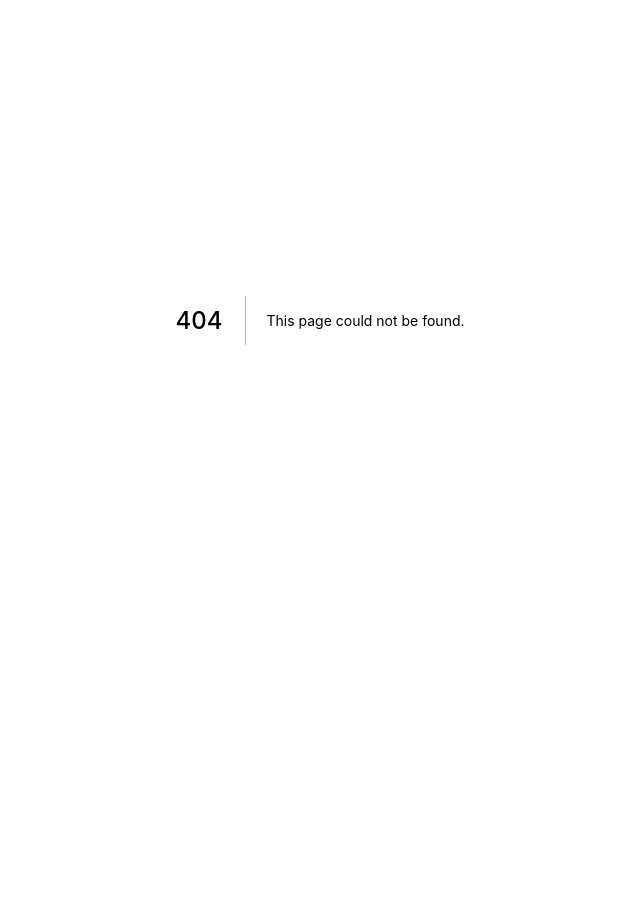
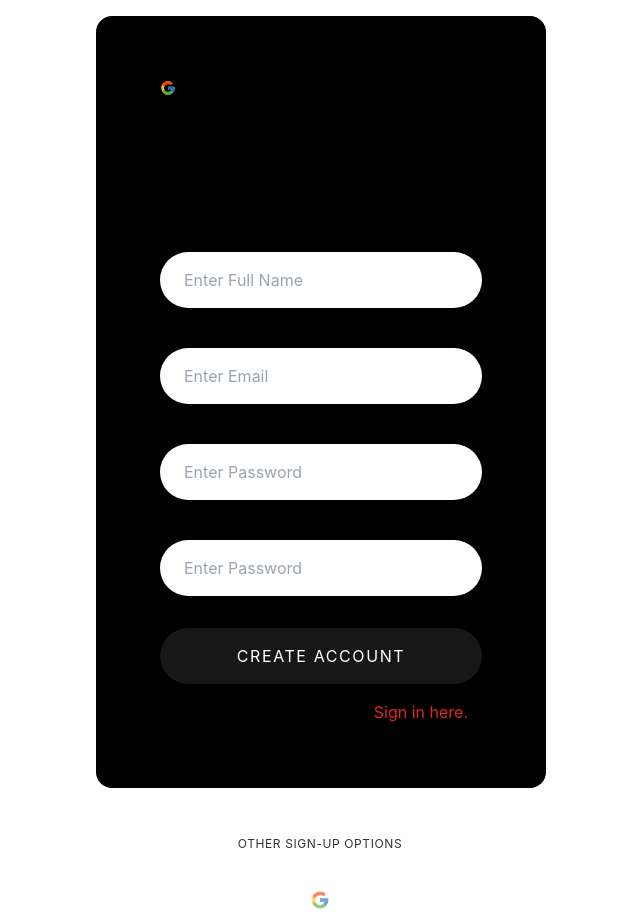
Before and after one commit to Student-Planner/student-planner-web-app, a Next.js app: page /signup in a window 1280 px wide. Before the commit this address had no page. Shown: the part 80-1004 px from the top of the page, without its empty margins (320-960 px from the left). Before the commit the page ends 800 px from the top, so only its background shows below. Built offline with nearby package versions, Linux system fonts and the light colour scheme.

Commit message:
added signup and login pages

```diff
--- a/src/components/TaskItem.tsx
+++ b/src/components/TaskItem.tsx
@@ -1,5 +1,4 @@
 import React from 'react'
-import Task from "@/data/Task";
 import Table from '@mui/material/Table';
 import TableBody from '@mui/material/TableBody';
 import TableCell from '@mui/material/TableCell';
@@ -9,6 +8,7 @@ import TableRow from '@mui/material/TableRow';
 import Paper from '@mui/material/Paper';
 import sampleTasks from '@/data/sampleTasks';
 import styles from '@/styles/Calendar.module.scss'
+import { Task } from '@prisma/client';
 
 
 type Props = {
@@ -23,12 +23,12 @@ function TaskItem({ task }: Props) {
 
             {/* Task content */}
             <div className="pl-2">
-                {task.Title}
+                {task.title}
             </div>
 
             {/* Task Description */}
             <p className="m-2 max-h-4 max-w-full text-xs truncate">
-                {task.Description}
+                {task.description}
             </p>
 
             {/* Tages: Maybe colors to indicate course */}
--- /dev/null
+++ b/src/components/auth/AuthFormTextfield.tsx
@@ -0,0 +1,20 @@
+import React from 'react'
+
+type Props = {
+    fieldName: string;
+    placeholder: string;
+    textfieldType: string;
+}
+
+function AuthFormTextbox({ fieldName, placeholder, textfieldType }: Props) {
+    return (
+        <div className="form-item">
+            <div className='my-1'>
+                <label htmlFor={fieldName.toLowerCase() + "Form"} >{fieldName}</label>
+            </div>
+            <input className='focus:bg-neutral-500 w-full border-none outline-none py-4 px-6 rounded-full transition-colors duration-300' type={textfieldType} placeholder={placeholder} id={fieldName.toLowerCase() + "Form"} required />
+        </div>
+    )
+}
+
+export default AuthFormTextbox
--- /dev/null
+++ b/src/components/auth/LoginModule.tsx
@@ -0,0 +1,57 @@
+import React, { useState } from 'react'
+import UseProviderButton from './LoginProviderButton';
+import { ImFacebook, ImGoogle } from 'react-icons/im'
+import { FcGoogle } from 'react-icons/fc'
+import AuthFormTextbox from './AuthFormTextfield';
+import { classNames } from '../../utils/utils';
+
+type Props = {}
+
+function LoginModule({ }: Props) {
+    const [clickedSubmit, setClickedSubmit] = useState(false);
+
+    function loginUser(e): void {
+        // TODO login the user with credentials and disable submit if everything is valid
+        setClickedSubmit(true);
+    }
+
+    return (
+        <div className="max-w-md mx-auto mt-24">
+            <div className="p-16 relative w-[450px] rounded-2xl before:absolute before:content-none before:bg-white before:opacity-20 before:-rotate-6 before:inset-0 before:rounded-2xl before:z-[-1] bg-black ">
+                <div className="mb-8 text-center">
+                    <FcGoogle />
+                </div>
+                <div className="text-center mb-8">
+                    <h1 className='text-3xl font-semibold mb-2'>Sign In</h1>
+                    <div className='text-xs opacity-80'>Please login to use the platform</div>
+                </div>
+                <form className="flex flex-col gap-2">
+                    <AuthFormTextbox fieldName={'Email'} placeholder={'Enter Email'} textfieldType={'email'} />
+                    <AuthFormTextbox fieldName={'Password'} placeholder={'Enter Password'} textfieldType={'password'} />
+                    <div className="flex items-center justify-between my-2">
+                        <div className="flex items-center">
+                            <input className='focus:bg-white w-4 h-4 mr-1' type="checkbox" id="rememberMeCheckbox" defaultChecked={false} />
+                            <label htmlFor="rememberMeCheckbox">Remember me</label>
+                        </div>
+                        <a className='no-underline hover:underline text-red-600' href="#">I forgot my password!</a>
+                    </div>
+                    <button className={classNames(clickedSubmit ? 'bg-neutral-800 text-gray-400' : 'bg-neutral-900 text-white', 'p-4 text-center uppercase rounded-full tracking-widest transition-all duration-500')} type="submit" onClick={loginUser} disabled={clickedSubmit ? true : false}>Sign In</button>
+                </form>
+                <div className="text-center mt-4">
+                    Don't have an account? <a className='no-underline hover:underline text-red-600' href="#">Create a free account.</a>
+                </div>
+            </div>
+            <div className="flex flex-col gap-6 text-center mt-12">
+                <div className='uppercase opacity-80 tracking-wider text-xs'>Other Sign-In Options</div>
+                <div className="flex items-center justify-center gap-4 uppercase opacity-80">
+
+                    {/* <LoginOptionButton link='#' icon={<ImFacebook className='text-xl' />} /> */}
+                    <UseProviderButton link='#' icon={<FcGoogle className='text-xl' />} />
+
+                </div>
+            </div>
+        </div>
+    )
+}
+
+export default LoginModule
--- /dev/null
+++ b/src/components/auth/LoginProviderButton.tsx
@@ -0,0 +1,19 @@
+import React from 'react'
+
+type Props = {
+    link: string;
+    icon: React.ReactNode;
+}
+
+function UseProviderButton({ link, icon }: Props) {
+    return (
+        <div>
+            <a className='flex items-center justify-center text-black w-12 h-12 bg-white opacity-80 hover:opacity-100 rounded-full transition-colors hover:bg-white hover:scale-110'
+                href={link}>
+                {icon}
+            </a>
+        </div>
+    )
+}
+
+export default UseProviderButton
--- /dev/null
+++ b/src/components/auth/SignupModule.tsx
@@ -0,0 +1,50 @@
+import React, { useState } from 'react'
+import UseProviderButton from './LoginProviderButton';
+import { ImFacebook, ImGoogle } from 'react-icons/im'
+import { FcGoogle } from 'react-icons/fc'
+import AuthFormTextbox from './AuthFormTextfield';
+import { classNames } from '../../utils/utils';
+
+type Props = {}
+
+function SignupModule({ }: Props) {
+    const [clickedSubmit, setClickedSubmit] = useState(false);
+    function signupUser(e): void {
+        // TODO sign up the user with the provided information and disable submit if everything is valid
+        setClickedSubmit(true);
+    }
+
+    return (
+        <div className="max-w-md mx-auto mt-24">
+            <div className="p-16 relative w-[450px] rounded-2xl before:absolute before:content-none before:bg-white before:opacity-20 before:-rotate-6 before:inset-0 before:rounded-2xl before:z-[-1] bg-black ">
+                <div className="mb-8 text-center">
+                    <FcGoogle />
+                </div>
+                <div className="text-center mb-8">
+                    <h1 className='text-3xl font-semibold mb-2'>Create an Account</h1>
+                    <div className='text-xs opacity-80'>Please enter your information to create a new account</div>
+                </div>
+                <form className="flex flex-col gap-2">
+                    <AuthFormTextbox fieldName={'Full Name'} placeholder={'Enter Full Name'} textfieldType={'text'} />
+                    <AuthFormTextbox fieldName={'Email'} placeholder={'Enter Email'} textfieldType={'email'} />
+                    <AuthFormTextbox fieldName={'Password'} placeholder={'Enter Password'} textfieldType={'password'} />
+                    <AuthFormTextbox fieldName={'Confirm Password'} placeholder={'Enter Password'} textfieldType={'password'} />
+                    <button className={classNames(clickedSubmit ? 'bg-neutral-800 text-gray-400' : 'bg-neutral-900 text-white', 'p-4 text-center uppercase rounded-full tracking-widest transition-colors duration-300 mt-6')} type="submit" onClick={signupUser} disabled={clickedSubmit ? true : false}>
+                        Create Account
+                    </button>
+                </form>
+                <div className="text-center mt-4">
+                    Already have an account? <a className='no-underline hover:underline text-red-600' href="/login">Sign in here.</a>
+                </div>
+            </div>
+            <div className="flex flex-col gap-6 text-center mt-12">
+                <div className='uppercase opacity-80 tracking-wider text-xs'>Other Sign-Up Options</div>
+                <div className="flex items-center justify-center gap-4 uppercase opacity-80">
+                    <UseProviderButton link='#' icon={<FcGoogle className='text-xl' />} />
+                </div>
+            </div>
+        </div>
+    )
+}
+
+export default SignupModule
--- a/src/pages/index.tsx
+++ b/src/pages/index.tsx
@@ -1,9 +1,15 @@
 import Calendar from '@/components/calendar/Calendar';
 import Navbar from '@/components/Navbar';
+import Head from 'next/head';
 
-export default function Home() {
+export default function Home(props) {
   return (
     <div className=''>
+      <Head>
+        <title>Home</title>
+        <body className='bg-neutral-900' />
+      </Head>
+
       <Navbar />
       <Calendar />
 
--- /dev/null
+++ b/src/pages/login.tsx
@@ -0,0 +1,19 @@
+import Head from 'next/head'
+import React from 'react'
+import LoginModule from '@/components/auth/LoginModule'
+
+type Props = {}
+
+function login({ }) {
+    return (
+        <>
+            <Head>
+                <title>Login - Student Planner</title>
+                <body className='bg-neutral-900' />
+            </Head>
+            <LoginModule />
+        </>
+    )
+}
+
+export default login
--- /dev/null
+++ b/src/pages/signup.tsx
@@ -0,0 +1,20 @@
+import React from 'react'
+import Head from 'next/head';
+import SignupModule from '@/components/auth/SignupModule';
+import LoginModule from '@/components/auth/LoginModule';
+
+type Props = {}
+
+function signup({ }) {
+    return (
+        <>
+            <Head>
+                <title>Login - Student Planner</title>
+                <body className='bg-neutral-900' />
+            </Head>
+            <SignupModule />
+        </>
+    )
+}
+
+export default signup
```
